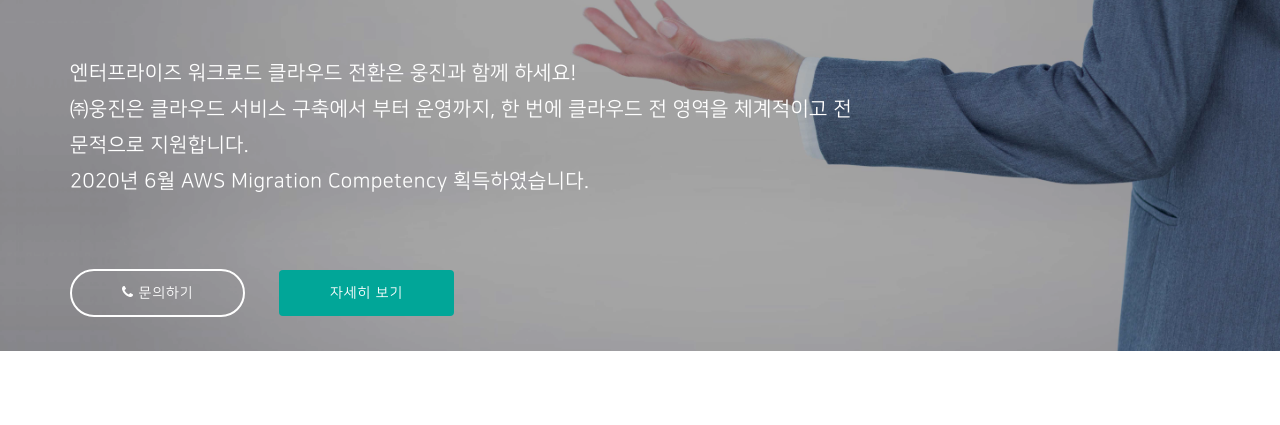
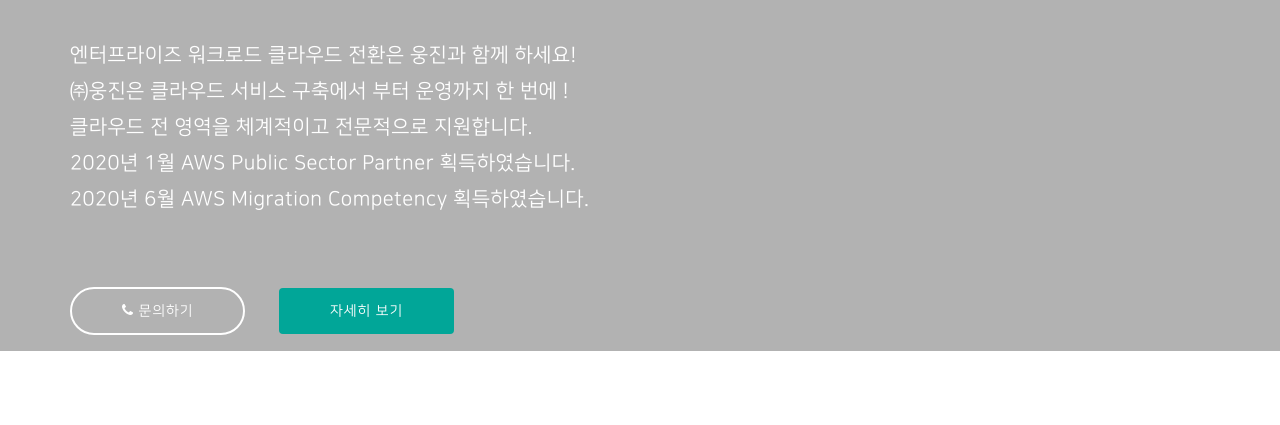
Before and after one commit to shrnjsdud/watchcon, a plain HTML site: page webapp/index.html in a window 1280 px wide. Shown: the part 329-754 px from the top of the page. Drawn offline with nearby package versions, Linux system fonts and the light colour scheme; some packages are replaced by stand-ins of ours; a script that the page names is missing.

Commit message:
Update index.html

```diff
--- a/webapp/index.html
+++ b/webapp/index.html
@@ -93,13 +93,15 @@
 
 <!-- banner Page
     ==========================================-->
-<section id="home-banner" style="background-image: url(img/05.jpg);">
+<section id="home-banner" style="background-image: url(img/d7);">
   <div class="content">
     <div class="container"  data-wow-duration="1s">
       <h1 class="wow fadeInUp"><span class="color1">AWS</span> Total Migration</h1>
       <h2 class="wow fadeInUp">Amazon Web Service</h2>
       <p class="wow fadeInUp">엔터프라이즈 워크로드 클라우드 전환은 웅진과 함께 하세요!<br>
-      ㈜웅진은 클라우드 서비스 구축에서 부터 운영까지, 한 번에 클라우드 전 영역을 체계적이고 전문적으로 지원합니다.<br>
+      ㈜웅진은 클라우드 서비스 구축에서 부터 운영까지 한 번에 !<br>
+      클라우드 전 영역을 체계적이고 전문적으로 지원합니다.<br>
+      2020년 1월 AWS Public Sector Partner 획득하였습니다.<br>
       2020년 6월 AWS Migration Competency 획득하였습니다.</p>
       <a class="btn btn-outline-default wow fadeInLeft" href="https://www.wjcloud.co.kr/contactus.do" target="_blank"><i class="fa fa-phone"></i> 문의하기</a> <a class="btn btn-info chooser-btn wow fadeInRight" href="#">자세히 보기</a> </div>
   </div>
```
